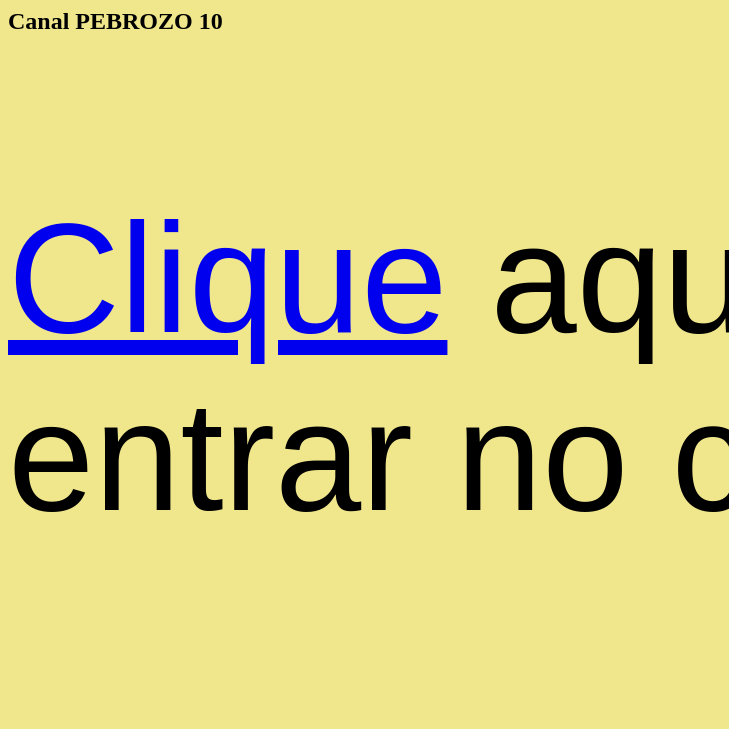
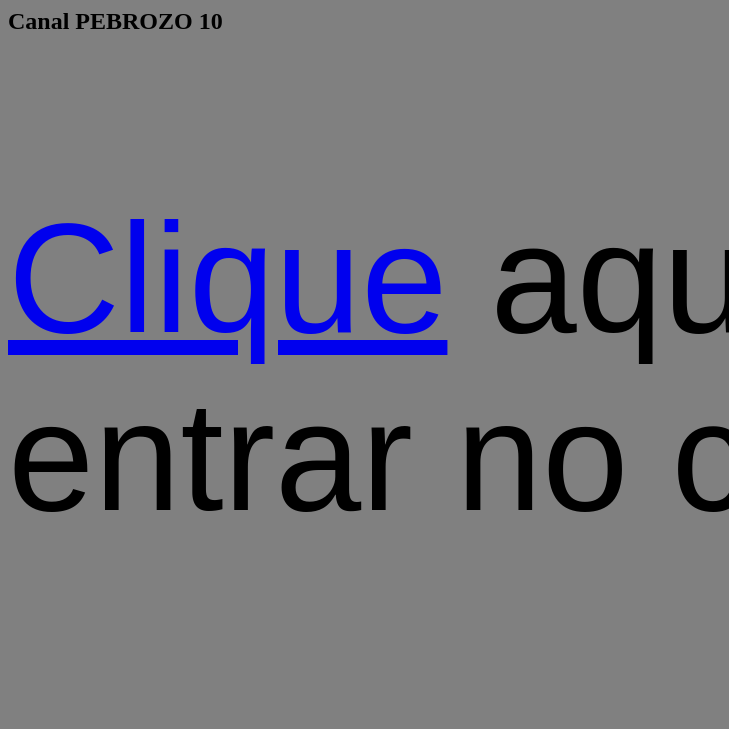
Before and after one commit to PEBROZO10/Loja-Fuzue, a plain HTML site: page index.html in a window 1280 px wide. Shown: the part 520-1249 px from the top of the page, without its empty margins (0-729 px from the left). Drawn offline with Linux system fonts and the light colour scheme.

Commit message:
Update P10.css

```diff
--- a/P10.css
+++ b/P10.css
@@ -1,5 +1,5 @@
 body {
-    background-color: Khaki;
+      background-color: gray;
 }
 p {
     font-family:sans-serif;
```
